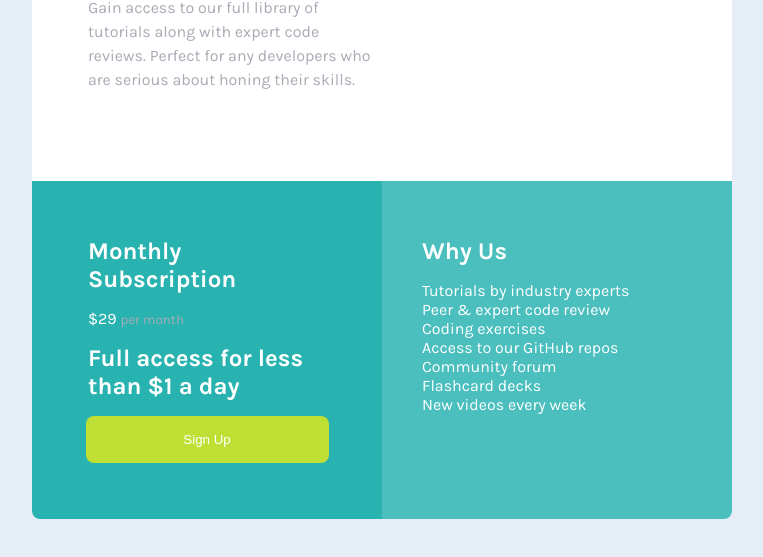
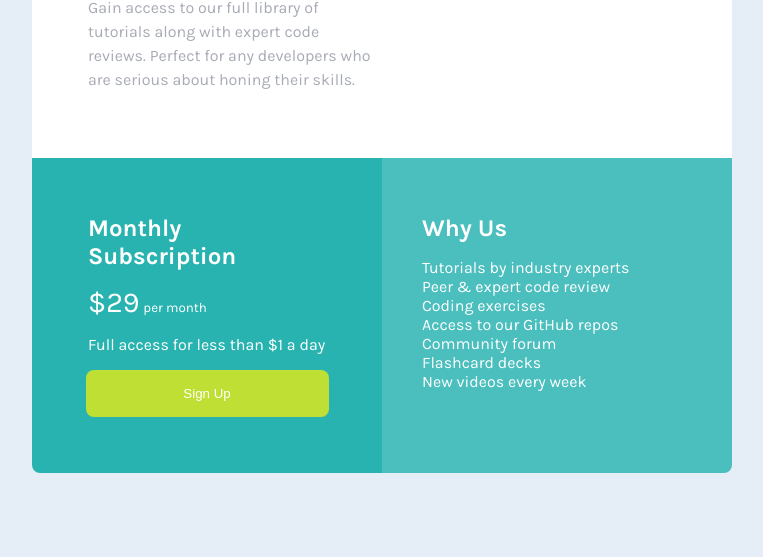
Before and after one commit to Porcunadev/FEM-single-price-grid-component-master, a plain HTML site: page index.html in a window 1280 px wide. Shown: the part 309-866 px from the top of the page, without its empty margins (258-1021 px from the left). Drawn offline with Linux system fonts and the light colour scheme.

Commit message:
fixed section-a

```diff
--- a/index.html
+++ b/index.html
@@ -31,7 +31,7 @@
             <h1 class="white rem1">Monthly Subscription</h1>
 
             <div>
-                <span class="white">&dollar;29</span> <small class="gray">per month</small>
+                <span class="white dollar">&dollar;29</span> <small class="white">per month</small>
             </div>
 
             <h2 class="white">Full access for less than &dollar;1 a day</h2>
--- a/style.css
+++ b/style.css
@@ -34,7 +34,9 @@ body {
 .rem1 {
     margin:1rem;
 }
-
+.dollar {
+    font-size:1.8rem;
+}
 .container {
     padding:1.5rem;
 
@@ -72,6 +74,8 @@ body {
     margin-left:1rem;
     margin-top:1rem;
     margin-bottom:1rem;
+    font-size:1rem;
+    font-weight:400;
 }
 
 .section-b {
@@ -84,6 +88,7 @@ body {
 .section-b span {
     color:var(--white);
     display:block;
+    font-weight:400;
 }
 .section-b div {
     margin-bottom:1.5rem;
```
